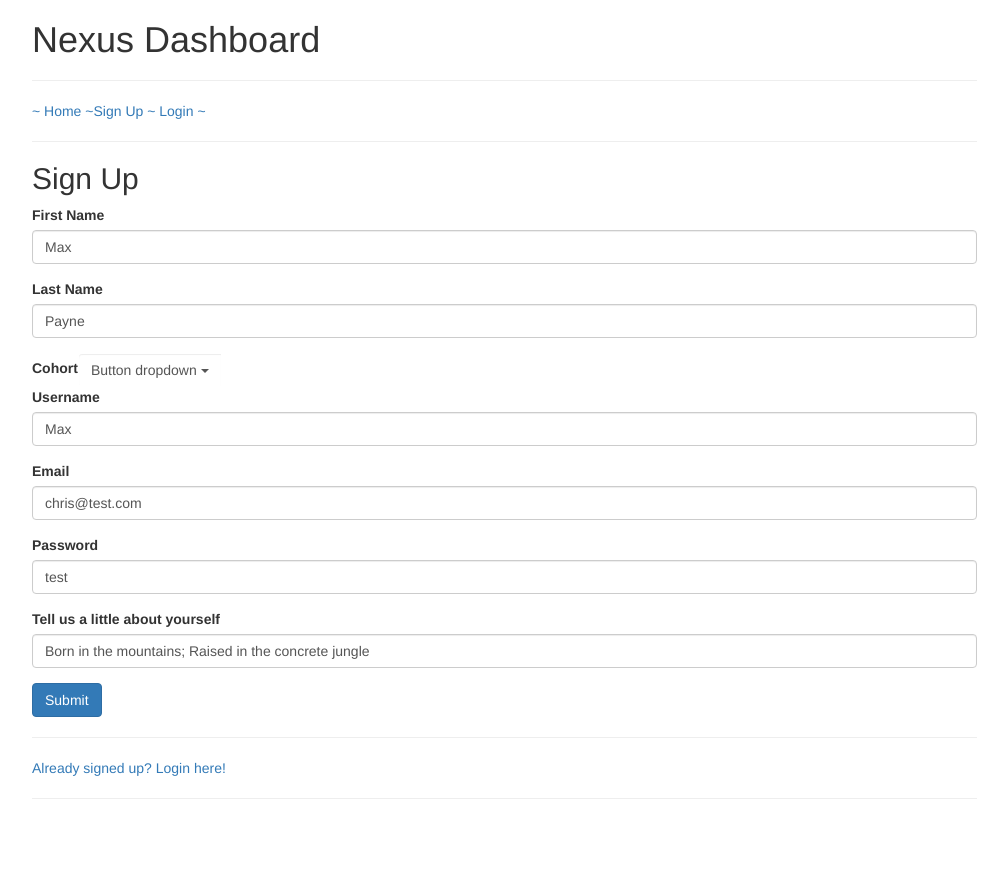
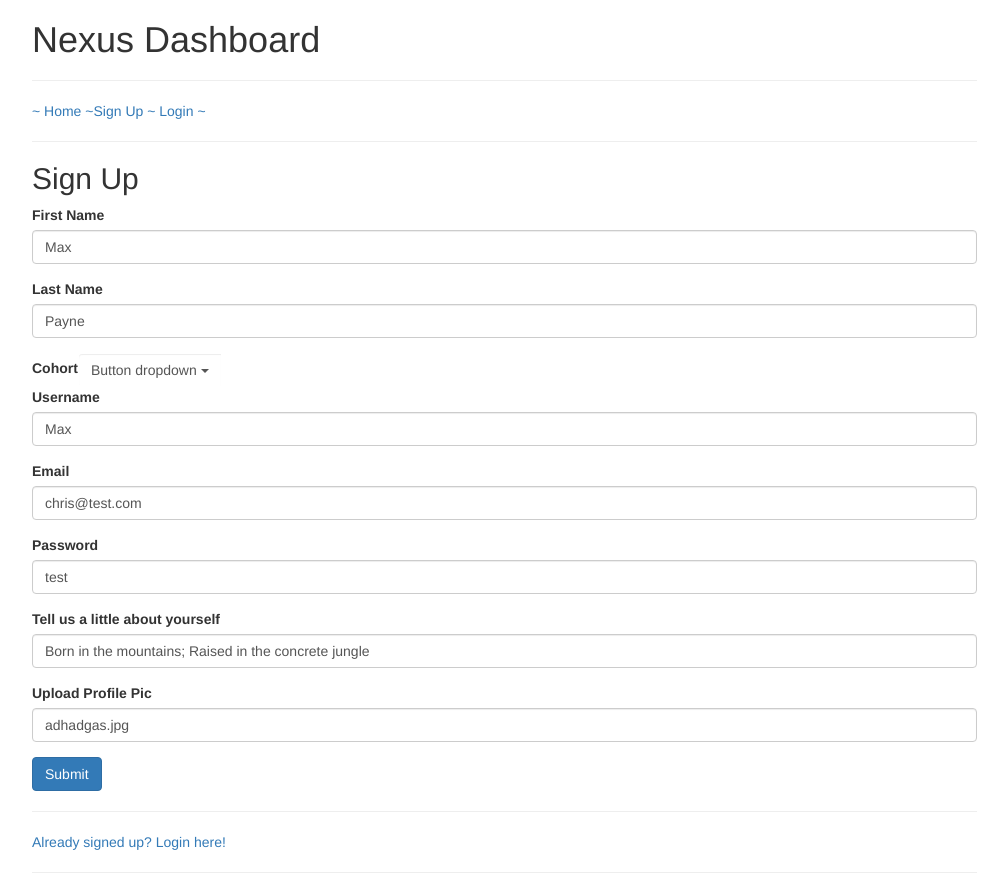
Before and after one commit to bedaria/Nexus, an Angular app: page /signup in a window 1280 px wide. Shown: the whole page, without its empty margins (38-1046 px from the left). Before the commit the page ends 819 px from the top, so only its background shows below. Built offline with nearby package versions, Linux system fonts and the light colour scheme.

Commit message:
[feature] - successfull error handling

```diff
--- a/src/app/login/login.component.ts
+++ b/src/app/login/login.component.ts
@@ -26,7 +26,7 @@ export class LoginComponent {
         email: form.value.email,
         password: form.value.password,
       }
-
+    console.log("INSIDE OF onSUBMIT:", data);
     this.userService.storeUserData(data).subscribe(
       data => console.log(data),
       error => console.log(error)
--- a/src/app/signup/signup.component.html
+++ b/src/app/signup/signup.component.html
@@ -67,7 +67,7 @@
         type="text"
         class="form-control"
         id="password"
-        [(ngModel)]="user.password"ç
+        [(ngModel)]="user.password"
         name="password"
         required>
     </div>
@@ -81,6 +81,16 @@
         name="bio"
         required>
     </div>
+    <div class="form-group">
+      <label for="profilePic">Upload Profile Pic</label>
+      <input
+        type="text"
+        class="form-control"
+        id="profilePic"
+        [(ngModel)]="user.profilePic"
+        name="profilePic"
+        required>
+    </div>
   </div>
   <button type="submit" class="btn btn-primary" [disabled]="!f.valid">Submit</button>
 </form>
--- a/src/app/signup/signup.component.ts
+++ b/src/app/signup/signup.component.ts
@@ -21,20 +21,20 @@ export class SignupComponent {
     username: 'Max',
     email: 'chris@test.com',
     password: 'test',
-    profilePic: '',
+    profilePic: 'adhadgas.jpg',
     bio: 'Born in the mountains; Raised in the concrete jungle'
   };
 
   onSubmit(form:NgForm){
     var data = {
-      username: form.value.username,
-      email: form.value.email,
-      password: form.value.password,
-      firstName:form.value.firstName,
-      lastName:form.value.lastName,
-      cohort: form.value.cohort,
-      profilePic: form.value.profilePic,
-      bio: form.value.bio
+      username: form.value.userData.username,
+      email: form.value.userData.email,
+      password: form.value.userData.password,
+      firstName:form.value.userData.firstName,
+      lastName:form.value.userData.lastName,
+      cohort: form.value.userData.cohort,
+      profilePic: form.value.userData.profilePic,
+      bio: form.value.userData.bio
     };
 
     this.userService.storeUserData(data).subscribe(
--- a/src/app/user.service.ts
+++ b/src/app/user.service.ts
@@ -7,10 +7,11 @@ export class UserService {
   constructor(private http: Http) {}
 
   storeUserData(data){
+    console.log("data:", data);
     const body = JSON.stringify(data);
     const headers = new Headers ({
       'Content-Type': 'application/json'
-    });
+    })
     return this.http.post('/api/admin/user/signup', body, {headers: headers});
   }
 
```
Also changed, not shown: 1 other file (tests, documents, lock files or other folders).
